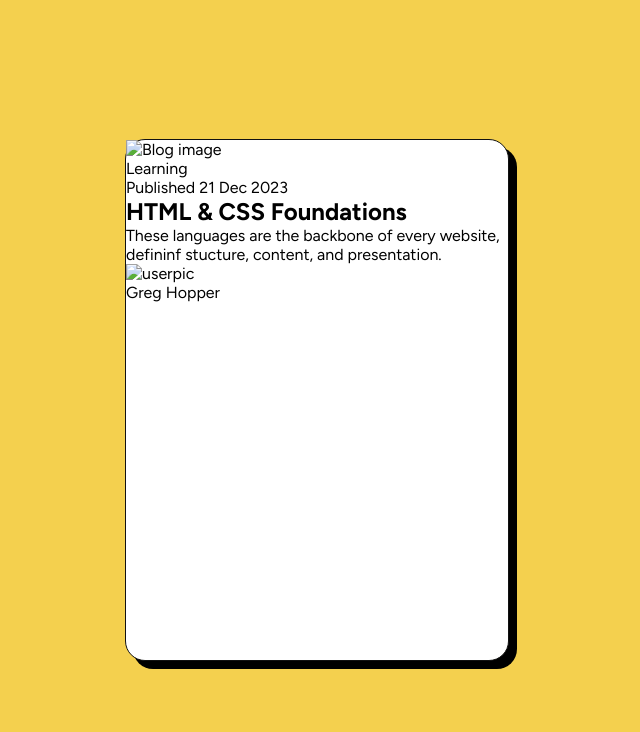
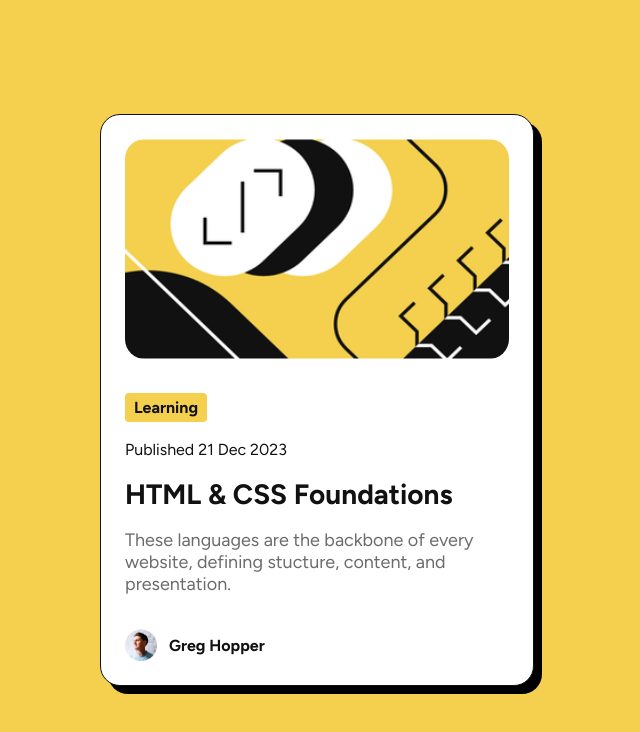
Before and after one commit to xClaudiaArias/blog-card-preview, a plain HTML site: page index.html in a window 1280 px wide. Shown: the whole page, without its empty margins (323-963 px from the left). Drawn offline with Linux system fonts and the light colour scheme.

Commit message:
complete

```diff
--- a/css/styles.css
+++ b/css/styles.css
@@ -1,8 +1,8 @@
 * {
     padding: 0;
     margin: 0;
-    box-sizing: border-box;
     font-family: "Figtree", sans-serif;
+    color: #111111;
 }
 
 body {
@@ -23,4 +23,57 @@ main {
     border-radius: 20px;
     box-shadow: 8px 8px 0 black;
     border: 1px solid #111111;
+    padding: 24px;
+    justify-content: space-between;
 }
+
+#blog-image {
+    width: 100%;
+    height: 220px;
+    border-radius: 20px;
+    object-fit: fill;
+}
+
+#content {
+    height: 220px;
+    display: flex;
+    flex-direction: column;
+    justify-content: space-around;
+}
+
+#content #category {
+    background-color: #f4d04e;
+    width: 82px;
+    height: 29px;
+    border-radius: 4px;
+    display: flex;
+    justify-content: center;
+    align-items: center;
+}
+
+h1 {
+    font-size: 28px;
+}
+
+#description {
+    font-size: 18px;
+    color: #6b6b6b;
+}
+
+#author {
+    display: flex;
+    width: 100%;
+    align-items: center;
+    gap: 12px;
+    height: 32px;
+}
+
+#author img {
+    width: 32px;
+    height: 32px;
+}
+
+#author p,
+#content #category p {
+    font-weight: 700;
+}
--- a/index.html
+++ b/index.html
@@ -11,17 +11,17 @@
 </head>
 <body>
     <main>
-        <img src="" alt="Blog image" id="blog-image">
+        <img src="./images/blogimage.png" alt="Blog image" id="blog-image">
         <section id="content">
             <div id="category">
                 <p>Learning</p>
             </div>
             <p id="publish-date">Published 21 Dec 2023</p>
             <h1>HTML & CSS Foundations</h1>
-            <p id="description">These languages are the backbone of every website, defininf stucture, content, and presentation.</p>
+            <p id="description">These languages are the backbone of every website, defining stucture, content, and presentation.</p>
         </section>
         <section id="author">
-            <img src="" alt="userpic">
+            <img src="./images/image-avatar.webp" alt="userpic">
             <p id="authorname">Greg Hopper</p>
         </section>
     </main>
```
Also changed, not shown: images/blogimage.png (added), images/illustration-article.svg (added), images/image-avatar.webp (added), 2 other files.
